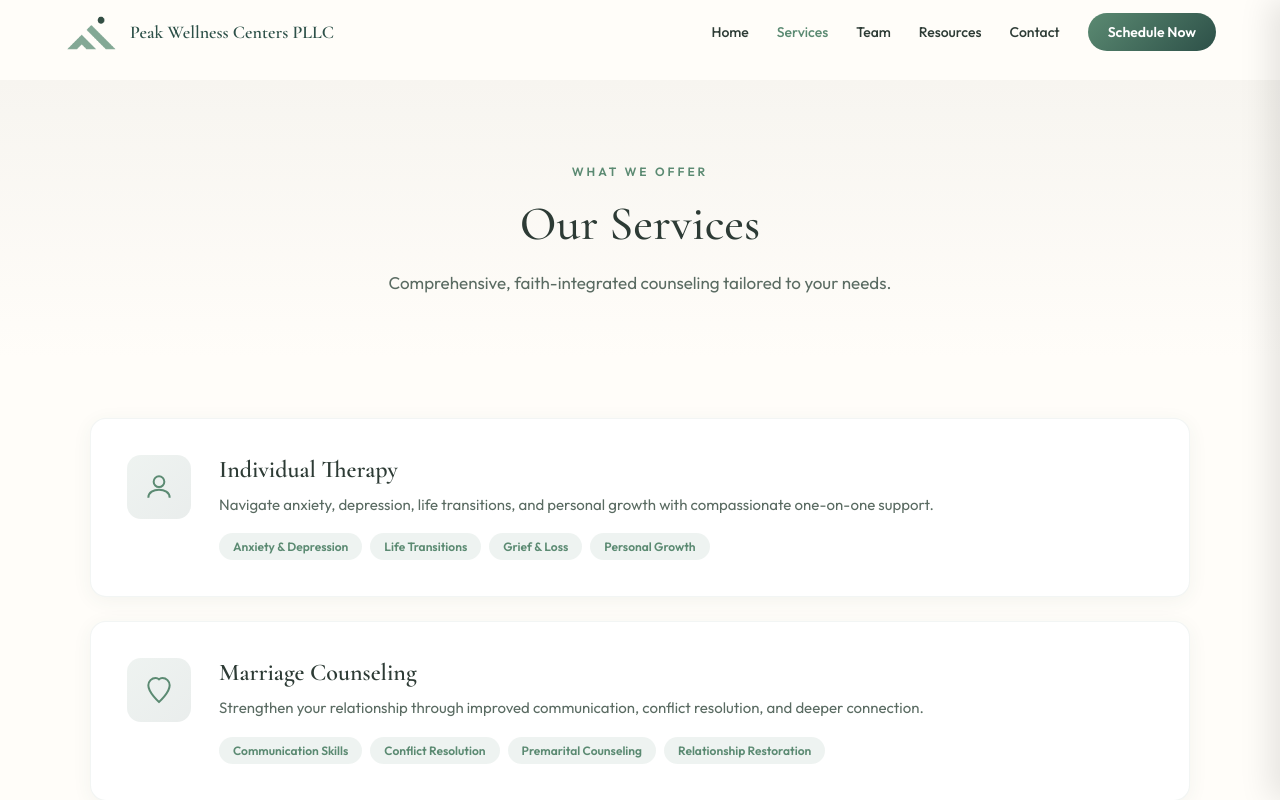
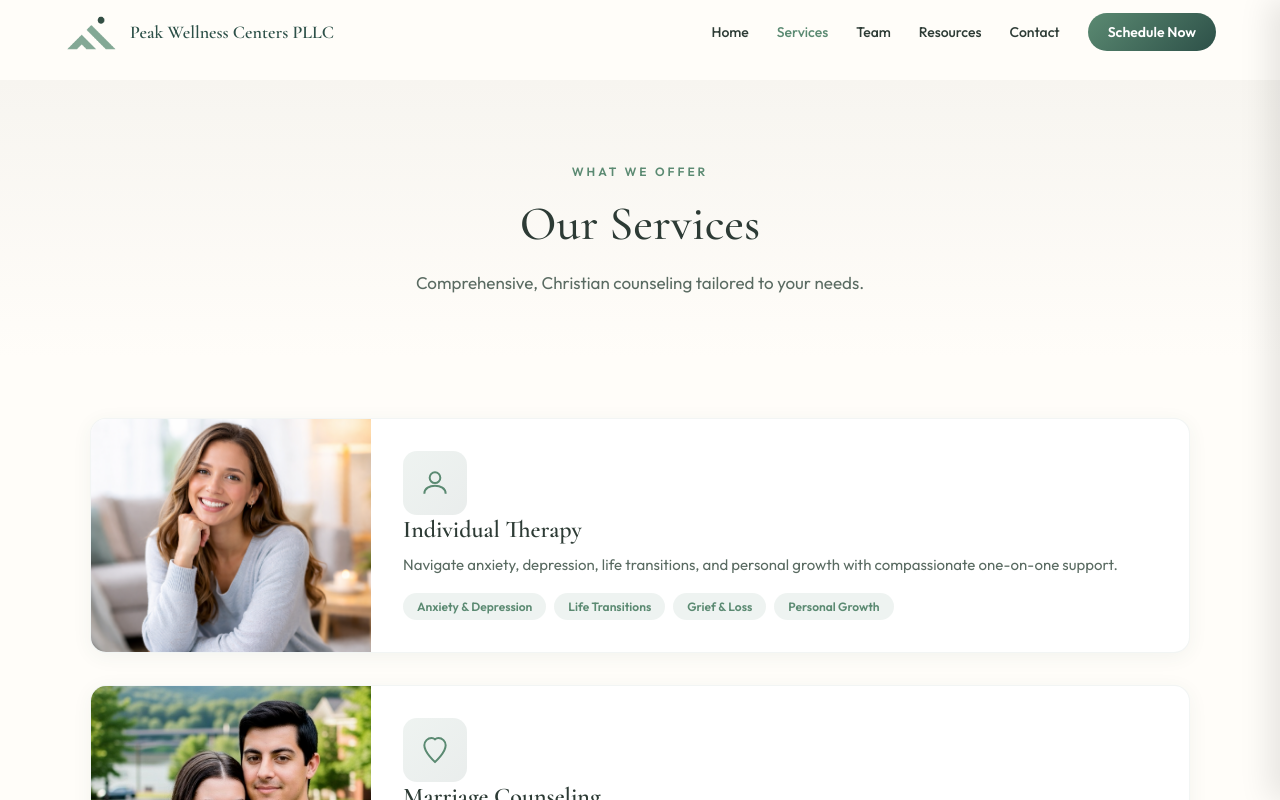
Before and after one commit to katiecannington/peak-wellness, a React (Vite) app: page / in a window 1280 px wide. Both pictures are taken after a click on the button "Our Services →". Shown: the top 800 px of the page. Built offline with nearby package versions, Linux system fonts and the light colour scheme.

Commit message:
Update App.jsx

```diff
--- a/src/App.jsx
+++ b/src/App.jsx
@@ -330,18 +330,26 @@ const ServicesPage = () => {
       <section style={styles.pageHeader}>
         <span style={styles.sectionLabel}>What We Offer</span>
         <h1 style={styles.pageTitle}>Our Services</h1>
-        <p style={styles.pageSubtitle}>Comprehensive, faith-integrated counseling tailored to your needs.</p>
+        <p style={styles.pageSubtitle}>Comprehensive, Christian counseling tailored to your needs.</p>
       </section>
 
       <section style={styles.servicesPageSection}>
         <div style={styles.sectionContainer}>
-          <div className="services-grid" style={styles.servicesGridLarge}>
+          <div style={styles.servicesListLarge}>
             {config.services.map((service, index) => (
-              <div key={index} className="service-card" style={styles.serviceCardLarge}>
-                <div style={styles.serviceIconWrapperLarge}>
-                  {Icons[service.icon] || Icons.person}
+              <div key={index} className="service-card-large" style={styles.serviceCardWithPhoto}>
+                <div style={styles.serviceCardPhotoLeft}>
+                  <img
+                    src={service.image}
+                    alt={service.title}
+                    style={styles.serviceCardPhotoImg}
+                    onError={(e) => { e.target.style.display = 'none'; }}
+                  />
                 </div>
-                <div>
+                <div style={styles.serviceCardRightContent}>
+                  <div style={styles.serviceIconWrapperLarge}>
+                    {Icons[service.icon] || Icons.person}
+                  </div>
                   <h3 style={styles.serviceTitleLarge}>{service.title}</h3>
                   <p style={styles.serviceDescriptionLarge}>{service.description}</p>
                   <div style={styles.serviceDetails}>
@@ -359,7 +367,7 @@ const ServicesPage = () => {
       {/* Telehealth Banner */}
       <section style={{ padding: '60px 32px', background: '#FFFDF9' }}>
         <div style={styles.sectionContainer}>
-          <div style={styles.telehealthBanner}>
+          <div className="telehealth-banner" style={styles.telehealthBanner}>
             <div style={styles.telehealthIconWrapper}>
               {Icons.video}
             </div>
@@ -868,6 +876,10 @@ const App = () => {
         .service-card-photo:hover { transform: translateY(-8px); box-shadow: 0 25px 50px rgba(45, 80, 72, 0.15); }
         .service-card-photo:hover img { transform: scale(1.05); }
 
+        .service-card-large { transition: all 0.4s cubic-bezier(0.4, 0, 0.2, 1); }
+        .service-card-large:hover { transform: translateY(-5px); box-shadow: 0 20px 40px rgba(45, 80, 72, 0.12); }
+        .service-card-large:hover img { transform: scale(1.05); }
+
         .team-card { transition: all 0.3s ease; }
         .team-card:hover { transform: scale(1.02); }
 
@@ -894,7 +906,8 @@ const App = () => {
 
         /* MOBILE STYLES */
         @media (max-width: 1024px) {
-          .services-grid, .services-grid-5 { grid-template-columns: repeat(2, 1fr) !important; }
+          .services-grid { grid-template-columns: repeat(2, 1fr) !important; }
+          .services-grid-5 .service-card-photo { width: calc(50% - 12px) !important; max-width: none !important; }
           .team-grid, .team-grid-3 { grid-template-columns: repeat(3, 1fr) !important; }
           .testimonials-grid { grid-template-columns: 1fr !important; }
           .insurance-grid { grid-template-columns: repeat(2, 1fr) !important; }
@@ -905,11 +918,22 @@ const App = () => {
           .desktop-nav { display: none !important; }
           .mobile-toggle { display: flex !important; }
 
-          .services-grid, .services-grid-5 { grid-template-columns: 1fr !important; }
+          .services-grid { grid-template-columns: 1fr !important; }
+          .services-grid-5 { flex-direction: column !important; align-items: center !important; }
+          .services-grid-5 .service-card-photo { width: 100% !important; max-width: 100% !important; min-width: auto !important; }
           .team-grid, .team-grid-3 { grid-template-columns: 1fr !important; }
           .about-grid { grid-template-columns: 1fr !important; gap: 40px !important; }
           .contact-grid { grid-template-columns: 1fr !important; gap: 40px !important; }
           .insurance-grid { grid-template-columns: 1fr !important; }
+
+          .service-card-large {
+            flex-direction: column !important;
+          }
+          .service-card-large > div:first-child {
+            width: 100% !important;
+            min-width: 100% !important;
+            height: 200px !important;
+          }
 
           .form-row { grid-template-columns: 1fr !important; }
 
@@ -1310,10 +1334,11 @@ const styles = {
     gridTemplateColumns: 'repeat(3, 1fr)',
     gap: '24px'
   },
-  // New 5-item grid for services with photos
+  // New 5-item grid for services with photos - uses flexbox to center last row
   servicesGrid5: {
-    display: 'grid',
-    gridTemplateColumns: 'repeat(3, 1fr)',
+    display: 'flex',
+    flexWrap: 'wrap',
+    justifyContent: 'center',
     gap: '24px',
     maxWidth: '1100px',
     margin: '0 auto'
@@ -1324,7 +1349,11 @@ const styles = {
     boxShadow: '0 4px 20px rgba(45, 80, 72, 0.08)',
     border: '1px solid rgba(45, 80, 72, 0.06)',
     overflow: 'hidden',
-    transition: 'all 0.3s ease'
+    transition: 'all 0.3s ease',
+    width: 'calc(33.333% - 16px)',
+    minWidth: '300px',
+    maxWidth: '350px',
+    flex: '1 1 calc(33.333% - 16px)'
   },
   serviceCardImageWrapper: {
     position: 'relative',
@@ -1395,6 +1424,36 @@ const styles = {
     display: 'grid',
     gridTemplateColumns: '1fr',
     gap: '24px'
+  },
+  servicesListLarge: {
+    display: 'flex',
+    flexDirection: 'column',
+    gap: '32px'
+  },
+  serviceCardWithPhoto: {
+    background: 'white',
+    borderRadius: '16px',
+    boxShadow: '0 4px 20px rgba(45, 80, 72, 0.06)',
+    border: '1px solid rgba(45, 80, 72, 0.06)',
+    display: 'flex',
+    overflow: 'hidden',
+    transition: 'all 0.3s ease'
+  },
+  serviceCardPhotoLeft: {
+    width: '280px',
+    minWidth: '280px',
+    background: 'linear-gradient(135deg, #A8C6B6 0%, #5B8A72 100%)',
+    overflow: 'hidden'
+  },
+  serviceCardPhotoImg: {
+    width: '100%',
+    height: '100%',
+    objectFit: 'cover',
+    transition: 'transform 0.4s ease'
+  },
+  serviceCardRightContent: {
+    padding: '32px',
+    flex: 1
   },
   serviceCardLarge: {
     background: 'white',
```
